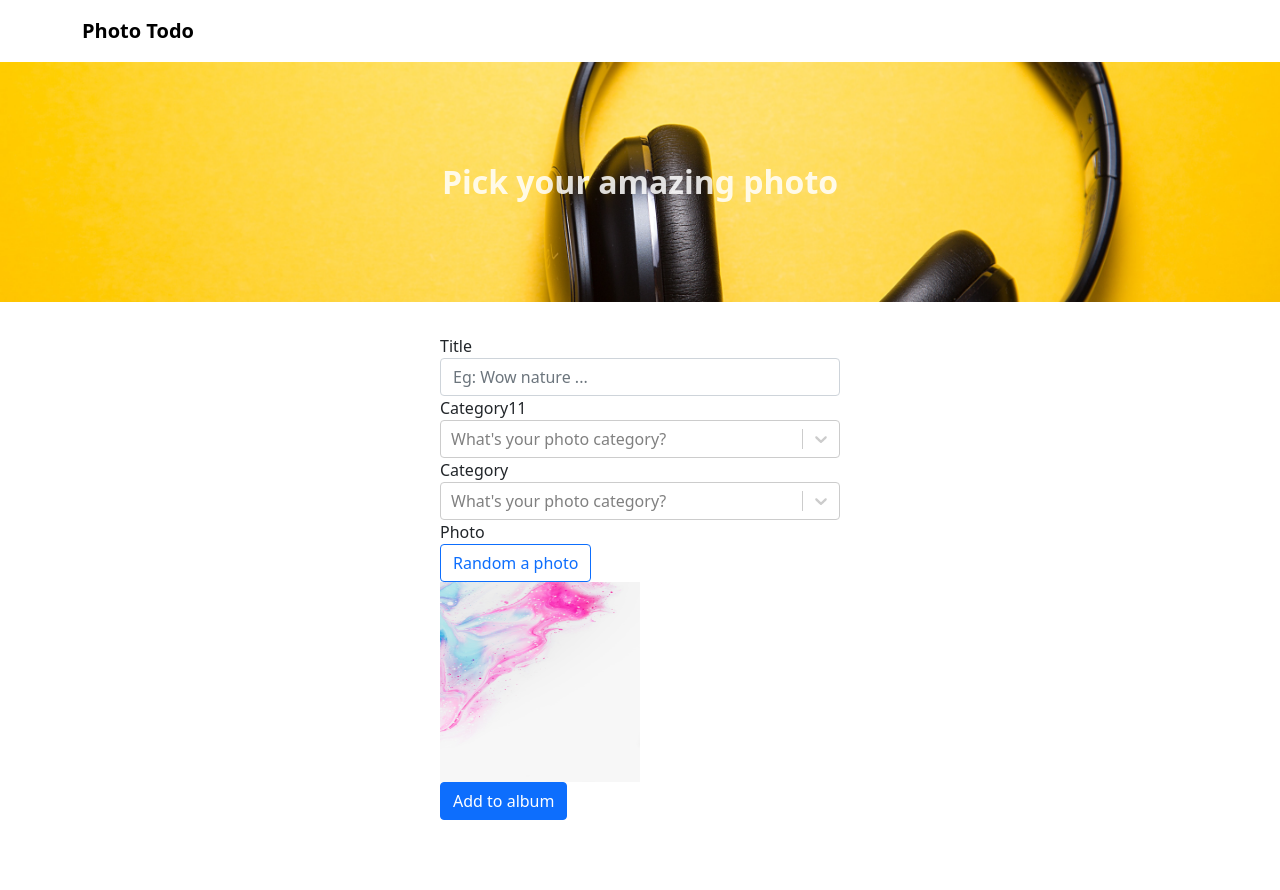
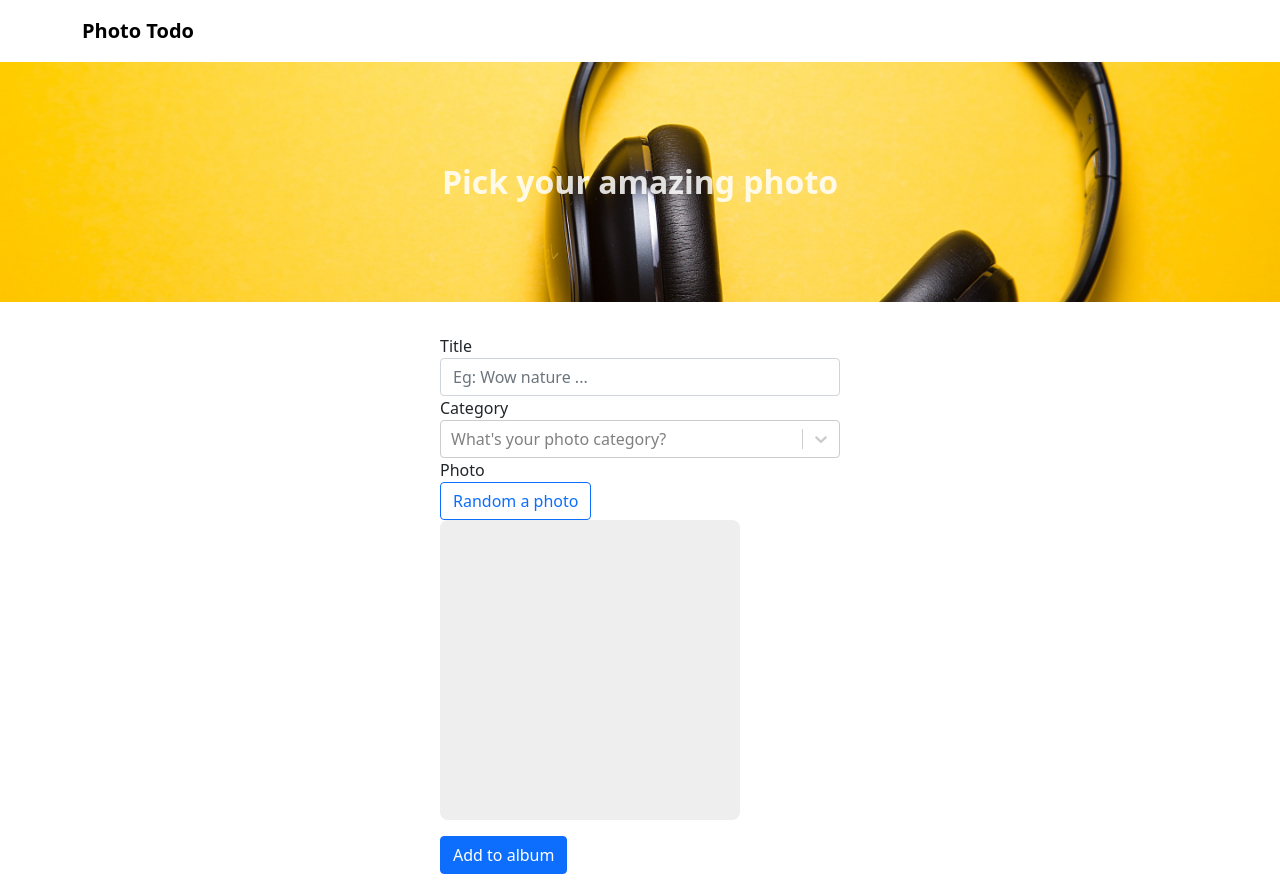
Before and after one commit to lhanhfire1999/react-photo-app, a React (Create React App) app: page /photo/add in a window 1280 px wide. Before the commit the page ends 836 px from the top, so only its background shows below. Built offline with nearby package versions, Linux system fonts and the light colour scheme.

Commit message:
add custom Random-photo-field

```diff
--- /dev/null
+++ b/src/components/RandomPhoto/index.jsx
@@ -0,0 +1,54 @@
+import React from 'react';
+import PropTypes from 'prop-types';
+import { Button } from 'reactstrap';
+import './index.scss';
+
+RandomPhoto.propTypes = {
+  name: PropTypes.string,
+  imageUrl: PropTypes.string,
+  onImageUrlChange: PropTypes.func,
+  onRandomButtonBlur: PropTypes.func,
+};
+RandomPhoto.defaultProps={
+  name: '',
+  imageUrl: '',
+  onImageUrlChange: null,
+  onRandomButtonBlur: null,
+}
+
+const getRamdomImg = () => {
+  const random = Math.round(Math.random()* 1000);
+  return `https://picsum.photos/id/${random}/300/300`;
+}
+
+function RandomPhoto(props) {
+  const {name, imageUrl, onImageUrlChange, onRandomButtonBlur} = props;
+  const handleOnClickRandom = async() => {
+    if(onImageUrlChange){
+      const random = getRamdomImg();
+      onImageUrlChange(random);
+    }
+
+  }
+  return (
+    <div className='random-photo'>
+      <div className="random-photo__button">
+        <Button
+          outline
+          color="primary"
+          name={name}
+          onBlur={onRandomButtonBlur}
+          onClick={handleOnClickRandom}
+        >
+          Random a photo
+        </Button>
+      </div>
+
+      <div className="random-photo__img">
+        {imageUrl && <img src={imageUrl} alt='Ooops... not found. Please click random again!!!'/>}
+      </div>
+    </div>
+  );
+}
+
+export default RandomPhoto;
--- /dev/null
+++ b/src/components/RandomPhoto/index.scss
@@ -0,0 +1,15 @@
+.random-photo{
+  margin-bottom: 1rem;
+  &__img {
+    width: 300px;
+    height: 300px;
+    border-radius: 0.5rem;
+    background-color: #eee;
+
+    & > img{
+      width: 100%;
+      height: 100%;
+      border-radius: 0.5rem;
+    }
+  }
+}
--- /dev/null
+++ b/src/custom-field/RandomPhotoField/index.jsx
@@ -0,0 +1,40 @@
+import React from 'react';
+import PropTypes from 'prop-types';
+import {FormGroup, Label } from 'reactstrap';
+import RandomPhoto from 'components/RandomPhoto';
+
+RandomPhotoField.propTypes = {
+  form: PropTypes.object.isRequired,
+  field: PropTypes.object.isRequired,
+
+  label: PropTypes.string,
+};
+
+RandomPhotoField.defaultProps = {
+  label: '',
+};
+
+function RandomPhotoField(props) {
+  const {field, form, label} = props;
+  const {name, value, onBlur} = field;
+
+  const handleImgUrlChange = (newUrl) => {
+    form.setFieldValue(name, newUrl)
+  }
+
+
+  return (
+    <FormGroup>
+    {label && <Label for={name}>Photo</Label>}
+
+      <RandomPhoto
+      name={name}
+      imageUrl={value}
+      onImageUrlChange={handleImgUrlChange}
+      onRandomButtonBlur={onBlur}
+      />
+  </FormGroup>
+  );
+}
+
+export default RandomPhotoField;
--- a/src/features/components/PhotoForm/index.jsx
+++ b/src/features/components/PhotoForm/index.jsx
@@ -1,11 +1,10 @@
 import { PHOTO_CATAGORY_OPTIONS } from 'constants/global';
-import Images from 'constants/images';
 import InputField from 'custom-field/InputField';
+import RandomPhotoField from 'custom-field/RandomPhotoField';
 import SelectField from 'custom-field/SelectField';
 import { FastField, Form, Formik } from 'formik';
 import React from 'react';
-import Select from 'react-select';
-import { Button, FormGroup, Label } from 'reactstrap';
+import { Button, FormGroup } from 'reactstrap';
 
 PhotoForm.propTypes = {
 
@@ -20,6 +19,7 @@ function PhotoForm(props) {
   return (
     <Formik
       initialValues={initialValues}
+      onSubmit={values => console.log('Submit: ', values)}
     >
       {(formikProps) => {
         // Do something here..........
@@ -41,31 +41,17 @@ function PhotoForm(props) {
               name='categoryId'
               component={SelectField}
 
-              label='Category11'
+              label='Category'
               placeholder="What's your photo category?"
               options={PHOTO_CATAGORY_OPTIONS}
             />
 
-            <FormGroup>
-            <Label for='categoryId'>Category</Label>
-              <Select
-                id='categoryId'
-                name='category'
+            <FastField
+              name='photo'
+              component={RandomPhotoField}
 
-                placeholder="What's your photo category?"
-                options={PHOTO_CATAGORY_OPTIONS}
-              />
-            </FormGroup>
-
-            <FormGroup>
-              <Label for='categorId'>Photo</Label>
-
-              <div><Button outline color='primary'>Random a photo</Button></div>
-              <div>
-                <img src={Images.COLORFUL_BG} alt="colorful" width='200px' height='200px' />
-              </div>
-            </FormGroup>
-
+              label="Photo"
+            />
             <FormGroup>
               <Button color='primary'>Add to album</Button>
             </FormGroup>
```
